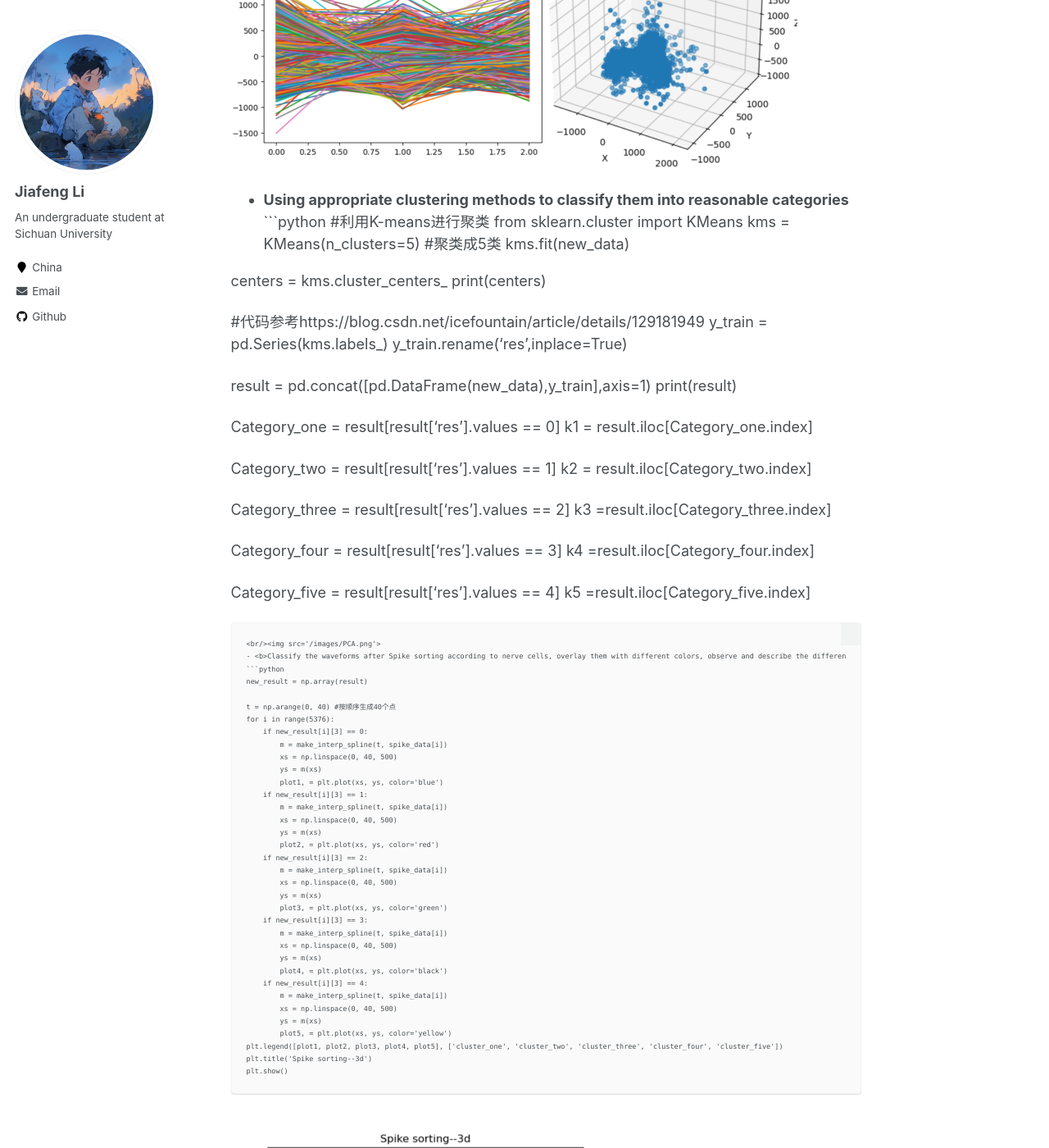
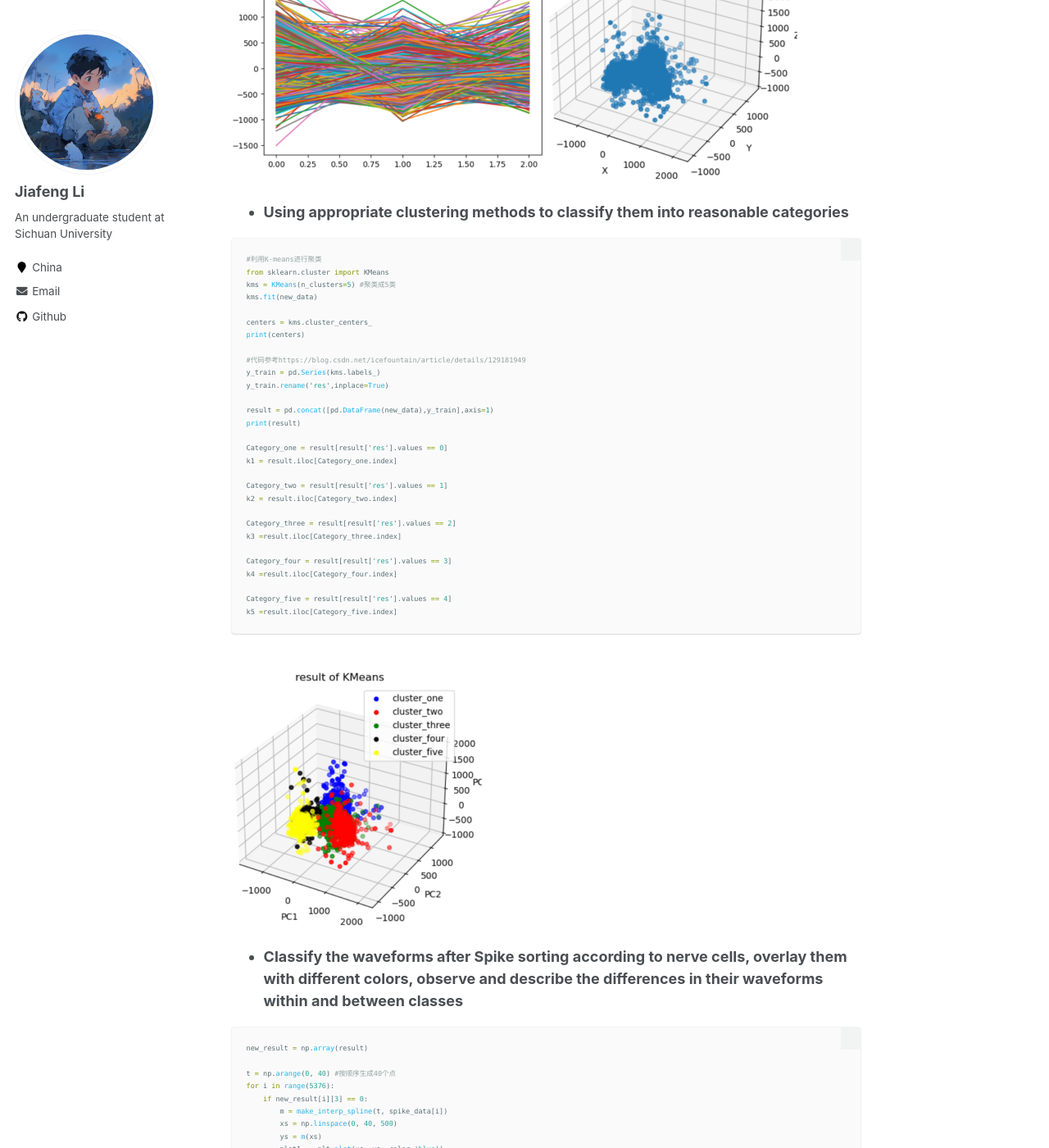
Before and after one commit to wubeizi/wubeizi.github.io, a Jekyll site: the page built from _portfolio/portfolio-2.md, in a window 1280 px wide and 1400 px high, scrolled down 1430 px. Shown: the whole window at 82% size. Built offline with Jekyll 4.4.1, drawn with Linux system fonts in a browser that asks for light colours; some of the changed text lies outside the part shown.

Commit message:
code_block

````diff
--- a/_portfolio/portfolio-2.md
+++ b/_portfolio/portfolio-2.md
@@ -25,7 +25,8 @@ plt.title('origin spike')
 plt.show()
 ```
 <br/><img src='/images/result1.png'>
-- <b>Using PCA to reduce the dimensions of spikes to 2 and 3 dimensions respectively</b>
+- <b>Using PCA to reduce the dimensions of spikes to 2 and 3 dimensions respectively</b><br/>
+
 ```python
 #降为3维进行分析
 from sklearn.decomposition import PCA #主成分分析
@@ -52,7 +53,8 @@ ax.set_zlabel('Z')
 plt.show()
 ```
 <br/><img src='/images/result2.png'><img src='/images/result2(2).png'>
-- <b>Using appropriate clustering methods to classify them into reasonable categories</b>
+- <b>Using appropriate clustering methods to classify them into reasonable categories</b><br/>
+
 ```python
 #利用K-means进行聚类
 from sklearn.cluster import KMeans
@@ -85,7 +87,8 @@ Category_five = result[result['res'].values == 4]
 k5 =result.iloc[Category_five.index]
 ```
 <br/><img src='/images/PCA.png'>
-- <b>Classify the waveforms after Spike sorting according to nerve cells, overlay them with different colors, observe and describe the differences in their waveforms within and between classes</b>
+- <b>Classify the waveforms after Spike sorting according to nerve cells, overlay them with different colors, observe and describe the differences in their waveforms within and between classes</b><br/>
+
 ```python
 new_result = np.array(result)
 
````
Also changed, not shown: _portfolio/portfolio-1.md (+1 -1 lines).
